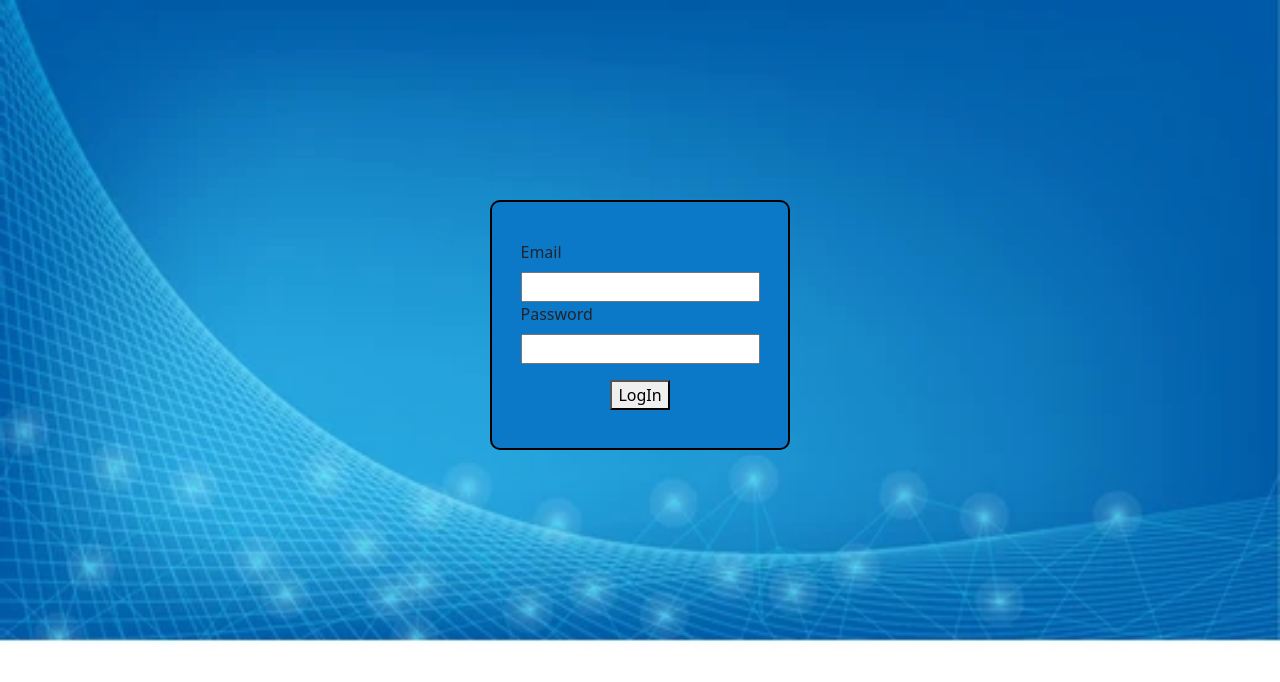
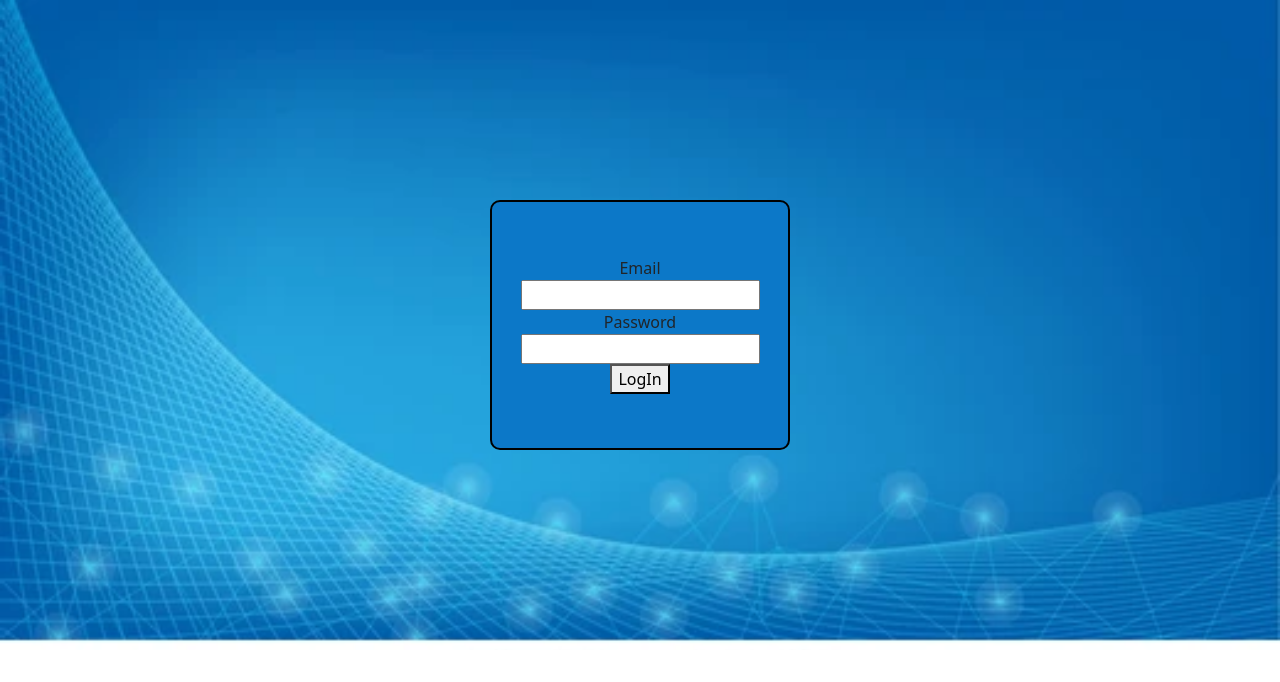
Before and after one commit to SaiKrishnaPonnamaneni/-my-app1, an Angular app: page /login in a window 1280 px wide. Shown: the top 682 px of the page. Built offline with nearby package versions, Linux system fonts and the light colour scheme.

Commit message:
login page ReactiveForm completed

```diff
--- a/src/app/login/login.component.html
+++ b/src/app/login/login.component.html
@@ -1,12 +1,11 @@
 <div class="background">
-    <div class="login">
-        <dl>
-            <dd>Email</dd>
-            <dt><input type="email"></dt>
-            <dd>Password</dd>
-            <dt><input type="password"></dt>
-        </dl>
+    <form class="login" [formGroup]="loginForm">
+       <label for="">Email</label>
+       <input type="text" formControlName="email">
 
-        <button routerLink="/dashboard">LogIn</button>
-    </div>
+       <label for="">Password</label>
+       <input type="text" formControlName="password">
+
+        <button (click)="login()" >LogIn</button>
+    </form>
 </div>
--- a/src/app/login/login.component.ts
+++ b/src/app/login/login.component.ts
@@ -1,4 +1,5 @@
 import { Component } from '@angular/core';
+import { FormControl, FormGroup } from '@angular/forms';
 
 @Component({
   selector: 'app-login',
@@ -7,4 +8,16 @@ import { Component } from '@angular/core';
 })
 export class LoginComponent {
 
+
+  public loginForm:FormGroup=new FormGroup({
+    email:new FormControl(),
+    password:new FormControl(),
+  }
+
+  )
+
+  login(){
+    console.log(this.loginForm)
+  }
+
 }
```
